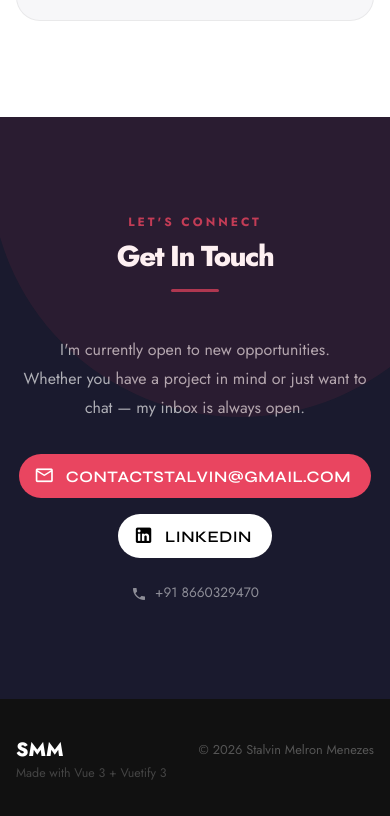
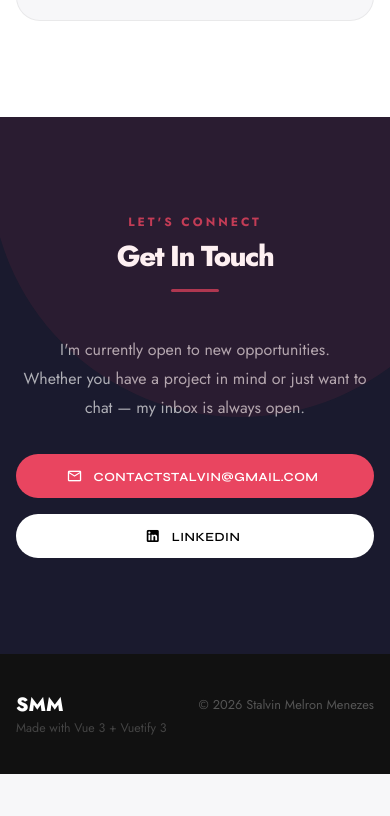
Before and after one commit to stalvinmm/portfolio2, a Vue app: page / in a window 390 px wide. Shown: the part 6001-6817 px from the top of the page. After the commit the page ends 6775 px from the top, so only its background shows below. Built offline with nearby package versions, Linux system fonts and the light colour scheme.

Commit message:
fixed contact ui

```diff
--- a/src/App.vue
+++ b/src/App.vue
@@ -314,7 +314,9 @@
                 Whether you have a project in mind or just want to chat — my
                 inbox is always open.
               </p>
-              <div class="d-flex flex-wrap justify-center gap-4">
+              <div
+                class="d-flex flex-wrap justify-center gap-4 contact-actions"
+              >
                 <v-btn
                   href="mailto:contactstalvin@gmail.com"
                   color="accent"
@@ -322,8 +324,11 @@
                   rounded="pill"
                   size="large"
                   prepend-icon="mdi-email-outline"
-                  >contactstalvin@gmail.com</v-btn
+                  class="contact-btn"
                 >
+                  contactstalvin@gmail.com
+                </v-btn>
+
                 <v-btn
                   href="https://linkedin.com/in/stalvinmm"
                   target="_blank"
@@ -332,12 +337,10 @@
                   rounded="pill"
                   size="large"
                   prepend-icon="mdi-linkedin"
-                  >LinkedIn</v-btn
+                  class="contact-btn"
                 >
-              </div>
-              <div class="mt-6 contact-phone">
-                <v-icon size="16" class="mr-1">mdi-phone</v-icon>
-                +91 8660329470
+                  LinkedIn
+                </v-btn>
               </div>
             </v-col>
           </v-row>
@@ -535,7 +538,7 @@ onUnmounted(() => window.removeEventListener("scroll", onScroll));
 </script>
 
 <style>
-@import url('https://fonts.googleapis.com/css2?family=Jost:ital,wght@0,100..900;1,100..900&display=swap');
+@import url("https://fonts.googleapis.com/css2?family=Jost:ital,wght@0,100..900;1,100..900&display=swap");
 
 :root {
   --font-display: "Jost", sans-serif;
@@ -989,4 +992,31 @@ h4,
   opacity: 0;
   transform: scale(0.8);
 }
+
+.contact-actions {
+  width: 100%;
+}
+
+.contact-btn {
+  max-width: 100%;
+  overflow: hidden;
+}
+
+.contact-btn .v-btn__content {
+  white-space: normal !important;
+  word-break: break-word;
+  text-align: center;
+  line-height: 1.4;
+}
+
+@media (max-width: 600px) {
+  .contact-btn {
+    width: 100%;
+    font-size: 0.78rem !important;
+  }
+
+  .contact-btn .v-btn__content {
+    justify-content: center;
+  }
+}
 </style>
```
